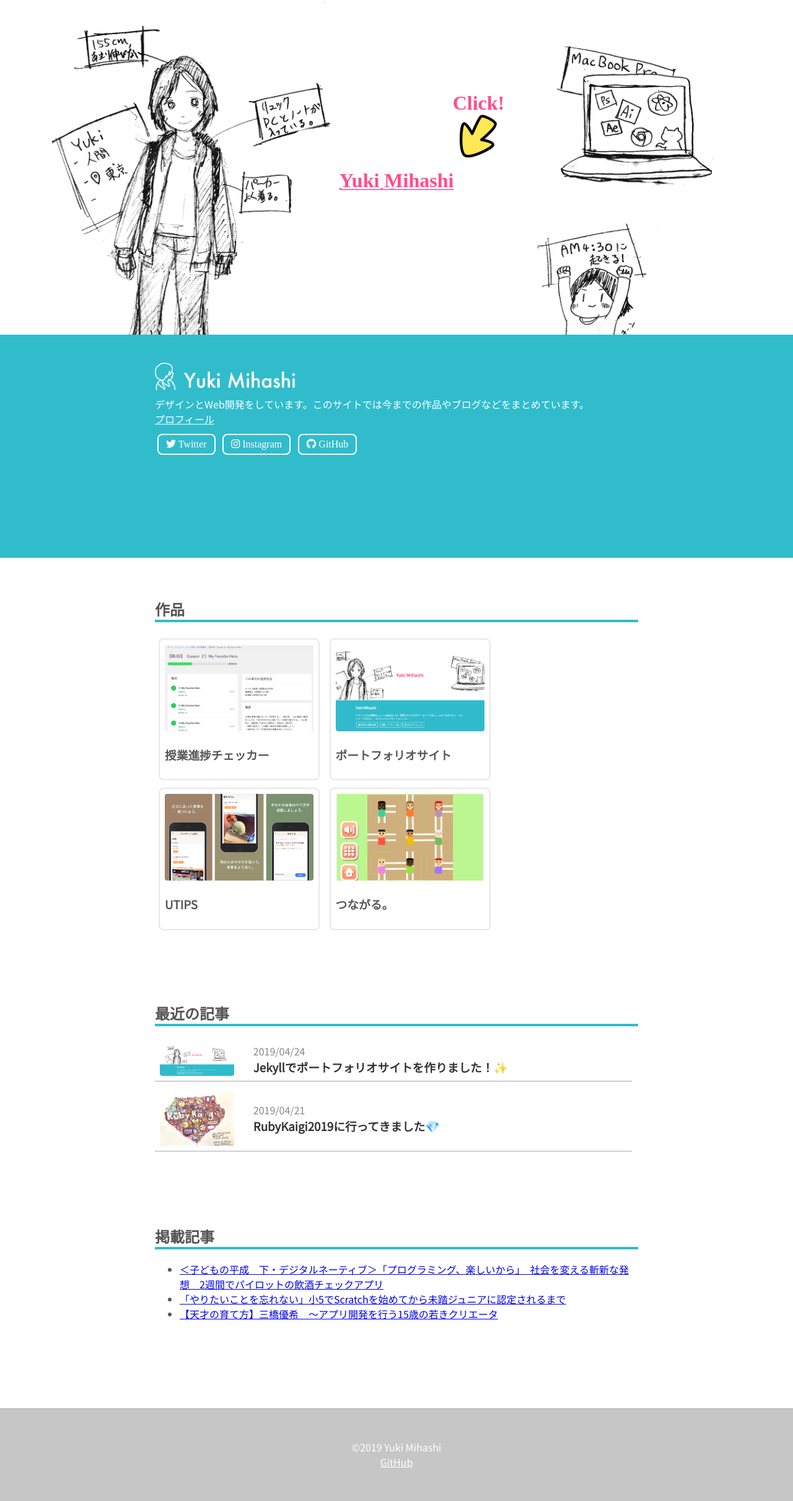
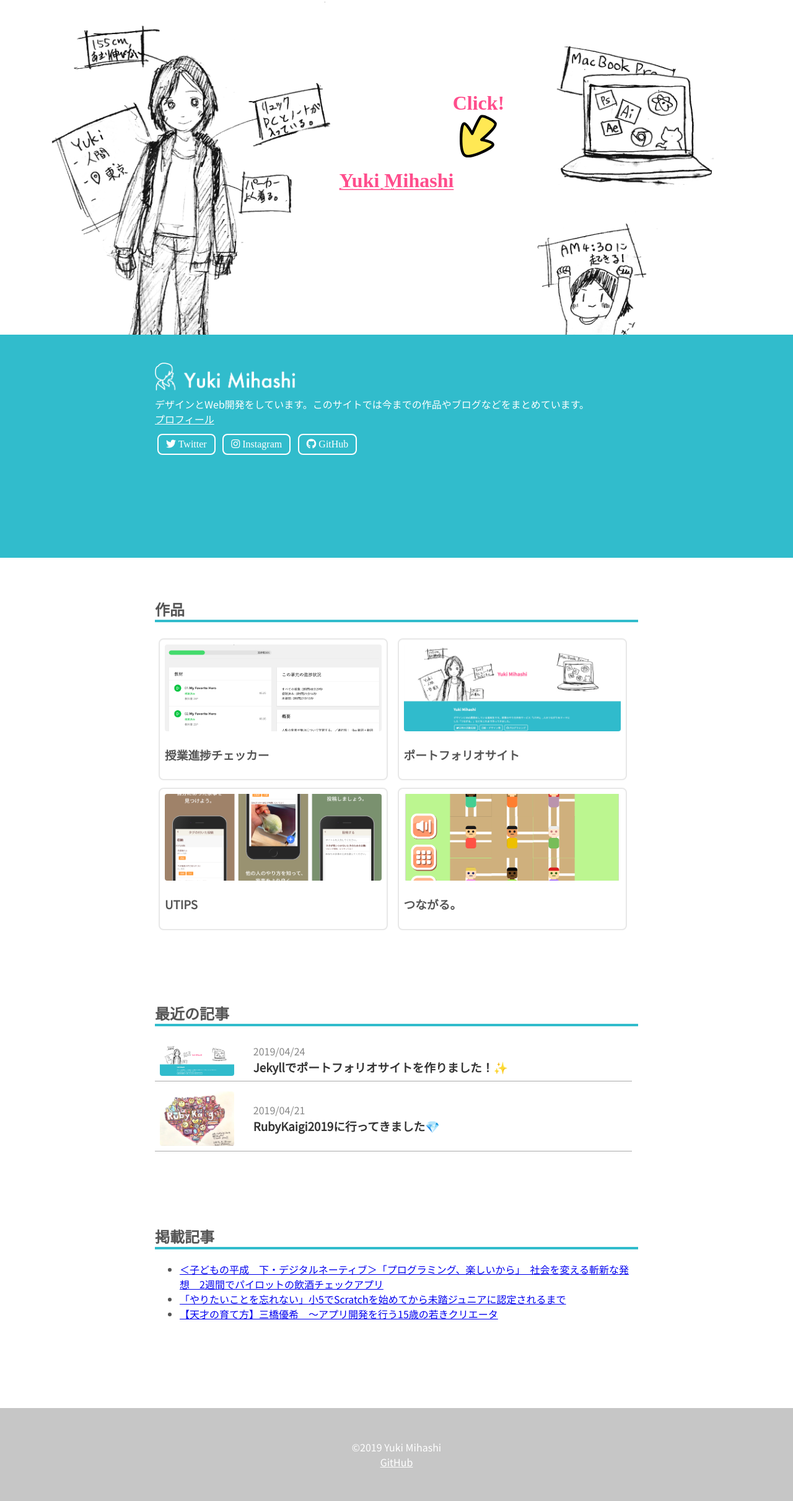
Before and after one commit to madoreenu/yuki384.github.io, a Jekyll site: the page built from index.md, in a window 1280 px wide. Shown: the whole page at 62% size. Built offline with Jekyll 4.4.1, drawn with Linux system fonts in a browser that asks for light colours; nearby versions of some CDN libraries; some web fonts are replaced.

Commit message:
change projects width

```diff
--- a/assets/css/main.css
+++ b/assets/css/main.css
@@ -63,7 +63,7 @@ body{
   color: #555;
 }
 .project>img{
-  width: 240px;
+  width: 350px;
   height: 140px;
   object-fit: cover;
   border-radius: 4px;
@@ -151,15 +151,18 @@ header{
 .logo{
   height: 6vh;
 }
+@media screen and (max-width:800px) {
+  .project img{
+    width: 100%;
+  }
+
+}
 @media screen and (max-width:382px) {
   .sns p{
     display: none;
   }
   .project{
     width: calc(100% - 32px);
-  }
-  .project img{
-    width: 100%;
   }
 }
 
```
